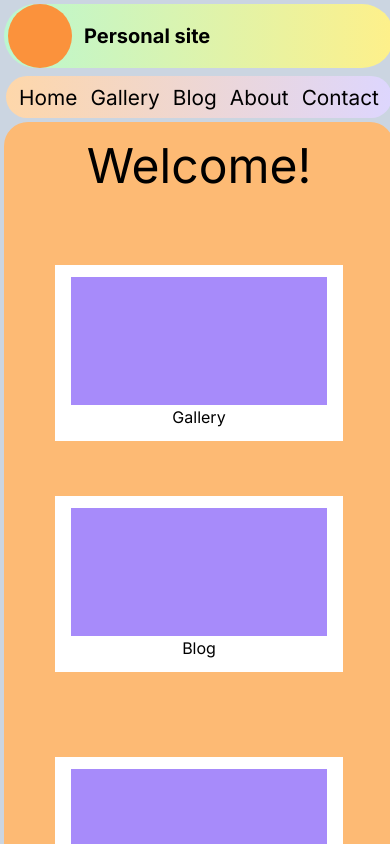
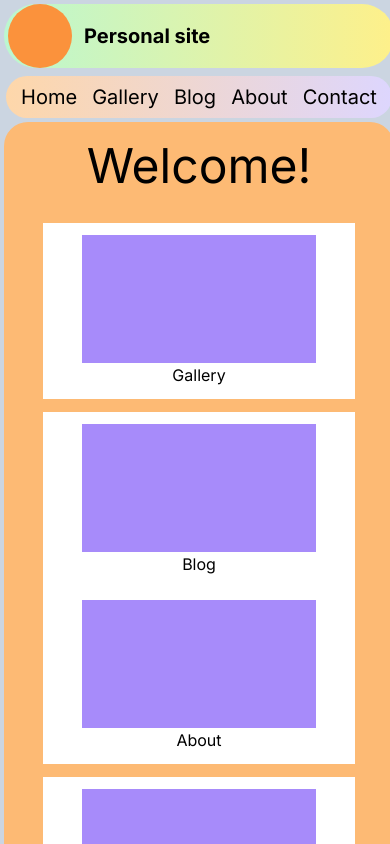
Before and after one commit to Majdanka/nextJsprj, a Next.js app: page / in a window 390 px wide. Shown: the top 844 px of the page. Built offline with nearby package versions, Linux system fonts and the light colour scheme; no server answers; the database is empty.

Commit message:
responsive changes

```diff
--- a/app/(publicPage)/blog/page.tsx
+++ b/app/(publicPage)/blog/page.tsx
@@ -11,7 +11,7 @@ export default function Blog({
   searchParams?: { search?: string; page?: number };
 }) {
   return (
-    <main className="w-full md:w-[99%] bg-orange-300 rounded-3xl md:h-[80vh] flex flex-col items-center h-[130vh]">
+    <main className="w-full md:w-[99%] bg-orange-300 rounded-3xl md:h-[80vh] flex flex-col items-center h-[110vh]">
       <BlogOperator searchParams={searchParams} />
     </main>
   );
--- a/app/(publicPage)/gallery/page.tsx
+++ b/app/(publicPage)/gallery/page.tsx
@@ -8,7 +8,7 @@ export const metadata: Metadata = {
 
 export default function Gallery() {
   return (
-    <main className="w-[99%] bg-orange-300 rounded-3xl md:h-[80vh] flex flex-col items-center h-[115vh]">
+    <main className="w-[99%] bg-orange-300 rounded-3xl md:h-[80vh] flex flex-col items-center h-[96vh]">
       <h1 className="text-4xl font-bold pt-2">Gallery</h1>
       <Suspense fallback="Loading gallery... ">
         <GalleryHandler />
--- a/app/(publicPage)/page.tsx
+++ b/app/(publicPage)/page.tsx
@@ -10,7 +10,7 @@ export const metadata: Metadata = {
 export default function Home() {
   return (
     <>
-      <main className="w-full md:w-[69%] bg-orange-300 rounded-3xl md:h-[80vh] flex flex-col items-center h-[130vh]">
+      <main className="w-full md:w-[69%] bg-orange-300 rounded-3xl md:h-[80vh] flex flex-col items-center h-[100vh]">
         <h1 className="text-5xl m-5">Welcome!</h1>
         <div className="w-full h-[65vh] md:h-[40vh] flex items-center justify-evenly md:flex-row flex-col">
           <ImageLink src="" alt="Gallery" href="/gallery" />
@@ -21,7 +21,7 @@ export default function Home() {
           <ImageLink src="" alt="Contact" href="/contact" />
         </div>
       </main>
-      <aside className="md:m-0 w-full md:w-[30%] rounded-3xl h-[80vh] bg-violet-300 flex flex-col items-center">
+      <aside className="md:m-0 w-full md:w-[30%] rounded-3xl h-[58vh] md:h-[80vh] bg-violet-300 flex flex-col items-center">
         <h1 className="text-3xl m-5">Recent posts: </h1>
         <Aside />
       </aside>
--- a/app/components/galleryPage/galleryHandler.tsx
+++ b/app/components/galleryPage/galleryHandler.tsx
@@ -67,7 +67,7 @@ export default async function GalleryHandler() {
   return (
     <>
       <ChosenImage img={current ? current : "r3"} />
-      <div className="w-full grid grid-cols-4 md:grid-cols-7 gap-1 mt-1">
+      <div className="w-full grid grid-cols-3 md:grid-cols-7 gap-1 mt-1">
         {images}
       </div>
       <ImageNav />
--- a/app/components/publicPage/Header/header.tsx
+++ b/app/components/publicPage/Header/header.tsx
@@ -18,7 +18,7 @@ export default function Header() {
           <NavBar />
         </nav>
       </header>
-      <nav className="md:hidden flex justify-evenly  items-center w-[99%] rounded-full bg-gradient-to-r from-orange-200 to-violet-200 border-collapse h-[5vh] m-1 text-[1.3rem]">
+      <nav className="md:hidden flex justify-evenly  items-center w-[99%] rounded-full bg-gradient-to-r from-orange-200 to-violet-200 border-collapse h-[5vh] m-1 text-[1.25rem]">
         <NavBar />
       </nav>
     </>
--- a/app/components/publicPage/homePage/imageLink.tsx
+++ b/app/components/publicPage/homePage/imageLink.tsx
@@ -11,8 +11,11 @@ export default function ImageLink({
   href: string;
 }) {
   return (
-    <Link href={href}>
-      <div className="flex justify-center items-center flex-col bg-white w-72 h-44">
+    <Link
+      href={href}
+      className="flex justify-center items-center flex-col bg-white w-4/5 h-44 md:w-2/5 md:h-56"
+    >
+      <div className="flex flex-col justify-center items-center w-full">
         {src ? (
           <Image
             src={src}
@@ -22,7 +25,7 @@ export default function ImageLink({
             className=" border-black border-[1px]"
           />
         ) : (
-          <div className="w-64 h-32 bg-violet-400"></div>
+          <div className="w-3/4 h-32 bg-violet-400 md:w-5/6 md:h-36"></div>
         )}
         <h1>{alt}</h1>
       </div>
```
